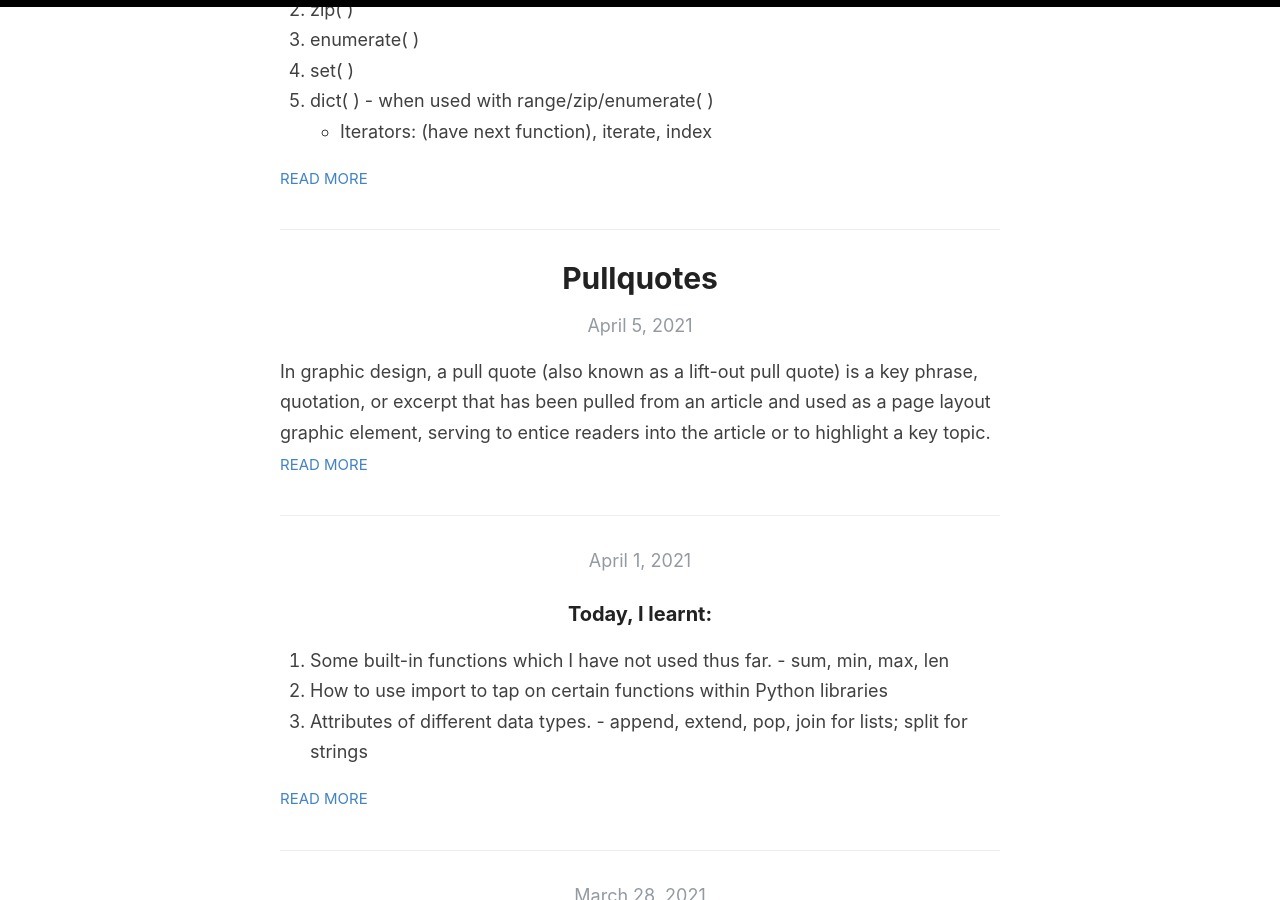
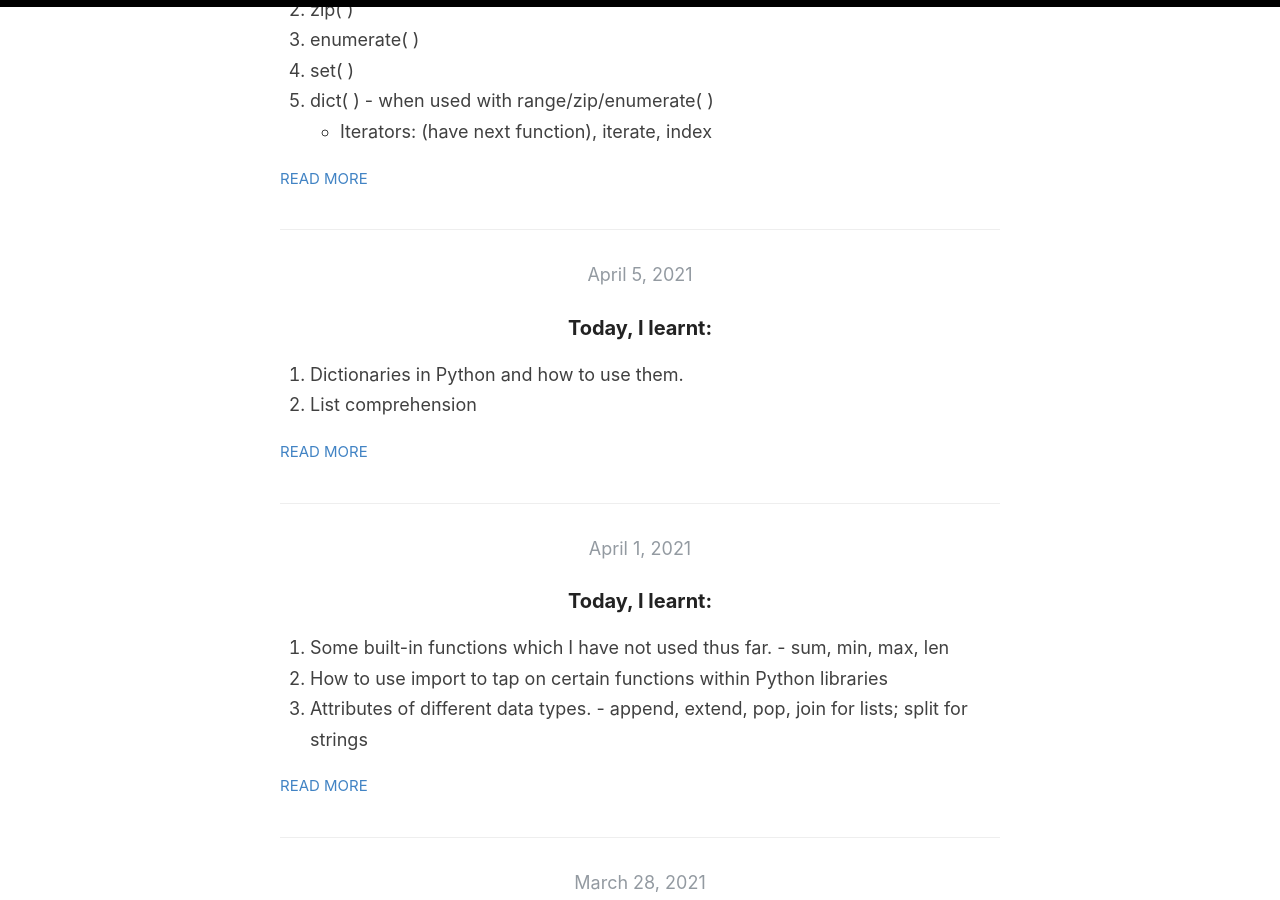
Before and after one commit to liawbeile/liawbeile.github.io, a Jekyll site: the page built from index.html, in a window 1280 px wide and 900 px high, scrolled down 381 px. Built offline with Jekyll 4.4.1, drawn with Linux system fonts in a browser that asks for light colours; the list of posts is cut into pages by our own code.

Commit message:
modified

```diff
--- a/_posts/2021-4-5-april5.md
+++ b/_posts/2021-4-5-april5.md
@@ -1,8 +1,7 @@
 ---
 layout: post
-title:  Pullquotes
-categories: [HTML,Code]
-excerpt: In graphic design, a pull quote (also known as a lift-out pull quote) is a key phrase, quotation, or excerpt that has been pulled from an article and used as a page layout graphic element, serving to entice readers into the article or to highlight a key topic.
+title:  ""
+categories: Miscellaneous
 ---
 
 ### Today, I learnt:
```
Also changed, not shown: _posts/2021-4-8-april8.md (+1 -1 lines).
